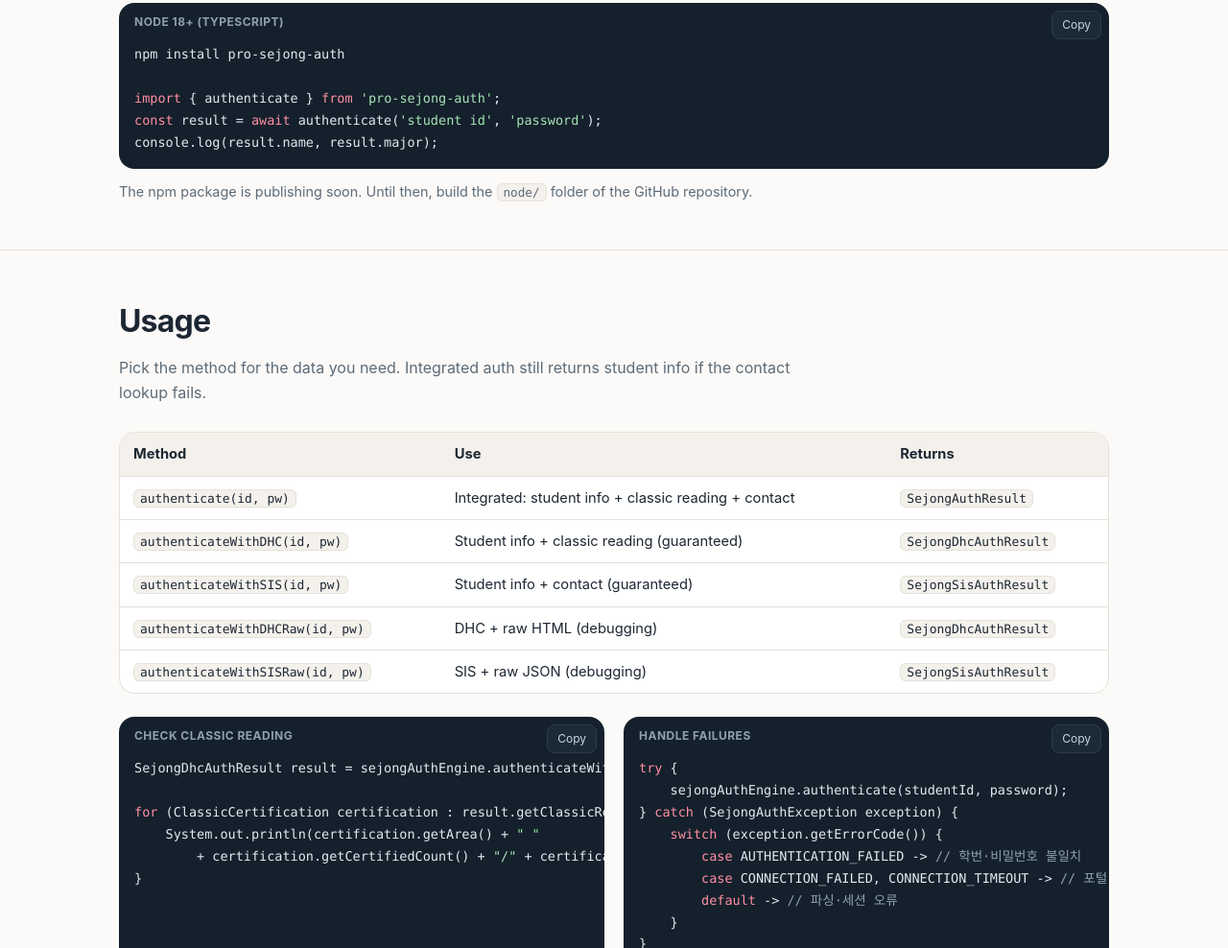
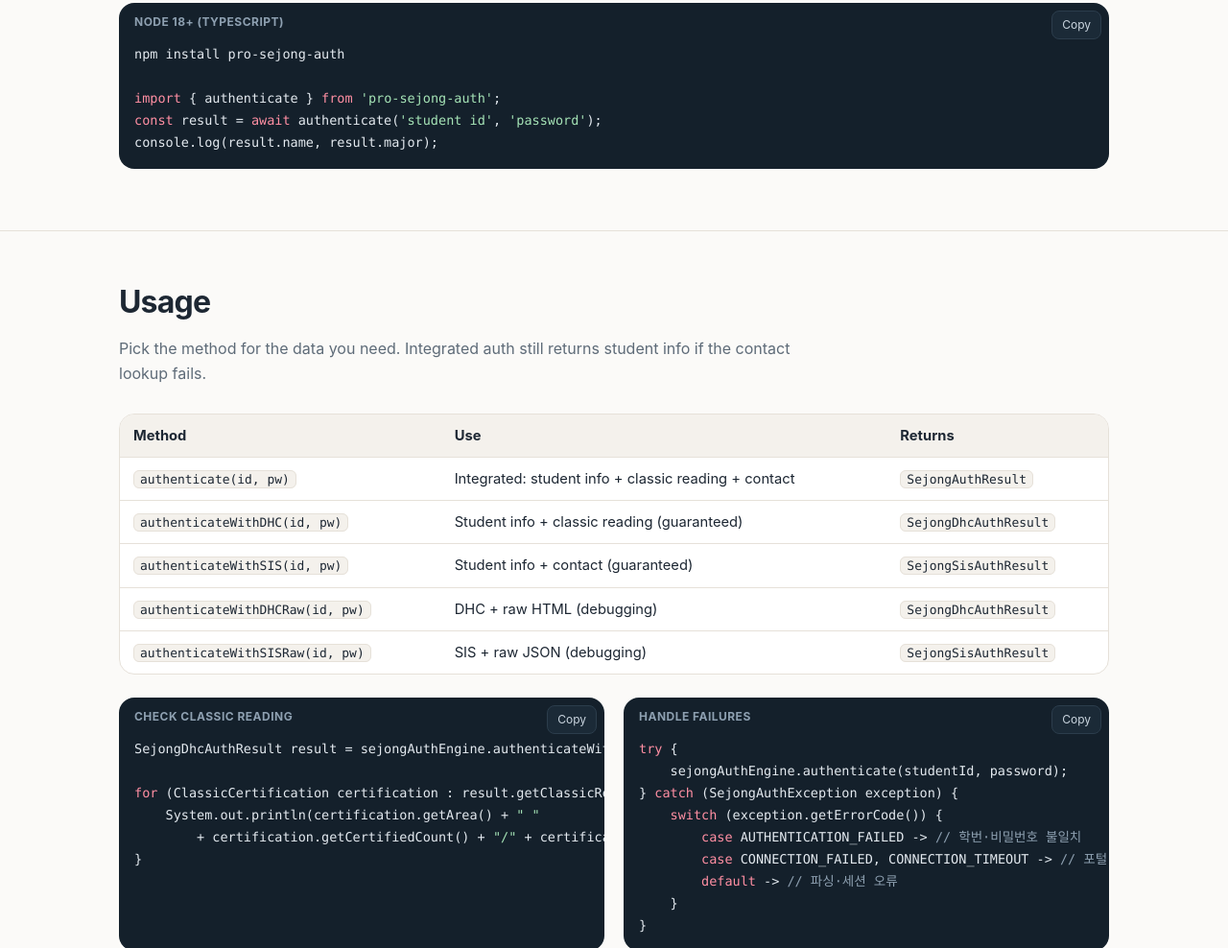
Before and after one commit to Cassiiopeia/SUH-sejong-univ-auth, a plain HTML site: page index.html in a window 1280 px wide. Shown: the part 3817-4805 px from the top of the page at 96% size. Drawn offline with Linux system fonts and the light colour scheme; a web font is replaced by a local one.

Commit message:
Python, Node 패키지 추가와 Maven Central, PyPI, npm 배포 : docs : npm 1.2.17 배포 완료에 따라 소개 페이지의 npm 배포 전 안내 제거 https://github.com/Cassiiopeia/pro-sejong-auth/issues/23

```diff
--- a/index.html
+++ b/index.html
@@ -380,7 +380,6 @@ print(result.name, result.major)</pre></div>
 <span class="keyword">import</span> { authenticate } <span class="keyword">from</span> <span class="string">'pro-sejong-auth'</span>;
 <span class="keyword">const</span> result = <span class="keyword">await</span> authenticate(<span class="string">'student id'</span>, <span class="string">'password'</span>);
 console.log(result.name, result.major);</pre></div>
-      <p class="section-lead" style="margin:-4px 0 0;font-size:.9rem" data-i18n-html="npmPendingHint">npm 패키지는 곧 배포됩니다. 그 전에는 GitHub 저장소의 <span class="inline-code">node/</span> 폴더를 빌드해 쓰세요.</p>
     </div>
   </section>
 
@@ -524,7 +523,7 @@ const MESSAGES = {
     flow3Title: 'SSO로 정보 조회', flow3Body: 'DHC(classic.sejong.ac.kr) · SIS(sjpt.sejong.ac.kr)', flow4Title: '결과 객체 반환', flow4Body: '이름, 학과, 학년, 고전독서, 연락처',
     quickTitle: '빠른 시작', quickLead: '<b>Maven Central</b>에서 배포합니다. Gradle·Maven 기본 저장소라 의존성 한 줄이면 됩니다.',
     step1: '저장소 (기본값)', step2: '의존성 추가', step3: '주입받아 호출', versionHint: '최신 버전은 위 Maven Central 배지에서 확인하세요.',
-    otherLanguagesTitle: 'Python · Node', otherLanguagesLead: '같은 기능, 같은 결과 필드, 같은 에러 코드입니다.', npmPendingHint: 'npm 패키지는 곧 배포됩니다. 그 전에는 GitHub 저장소의 <span class="inline-code">node/</span> 폴더를 빌드해 쓰세요.',
+    otherLanguagesTitle: 'Python · Node', otherLanguagesLead: '같은 기능, 같은 결과 필드, 같은 에러 코드입니다.',
     usageTitle: '사용법', usageLead: '필요한 정보에 맞는 메서드를 고르세요. 통합 인증은 연락처 조회가 실패해도 학생 정보는 돌려줍니다.',
     colMethod: '메서드', colUse: '용도', colReturn: '반환',
     useIntegrated: '통합: 학생 정보 + 고전독서 + 연락처', useDhc: '학생 정보 + 고전독서 (보장)', useSis: '학생 정보 + 연락처 (보장)',
@@ -572,7 +571,7 @@ const MESSAGES = {
     flow3Title: 'Fetch via SSO', flow3Body: 'DHC (classic.sejong.ac.kr) · SIS (sjpt.sejong.ac.kr)', flow4Title: 'Typed result', flow4Body: 'Name, major, year, classic reading, contact',
     quickTitle: 'Quick start', quickLead: 'Published to <b>Maven Central</b>, the default repository for Gradle and Maven: one dependency line is all you need.',
     step1: 'Repository (default)', step2: 'Add the dependency', step3: 'Inject and call', versionHint: 'Check the Maven Central badge above for the latest version.',
-    otherLanguagesTitle: 'Python · Node', otherLanguagesLead: 'Same features, same result fields, same error codes.', npmPendingHint: 'The npm package is publishing soon. Until then, build the <span class="inline-code">node/</span> folder of the GitHub repository.',
+    otherLanguagesTitle: 'Python · Node', otherLanguagesLead: 'Same features, same result fields, same error codes.',
     usageTitle: 'Usage', usageLead: 'Pick the method for the data you need. Integrated auth still returns student info if the contact lookup fails.',
     colMethod: 'Method', colUse: 'Use', colReturn: 'Returns',
     useIntegrated: 'Integrated: student info + classic reading + contact', useDhc: 'Student info + classic reading (guaranteed)', useSis: 'Student info + contact (guaranteed)',
```
